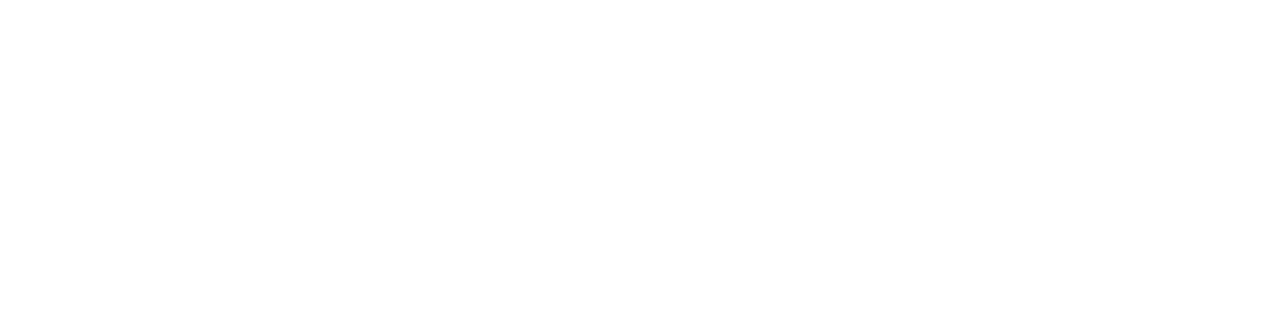
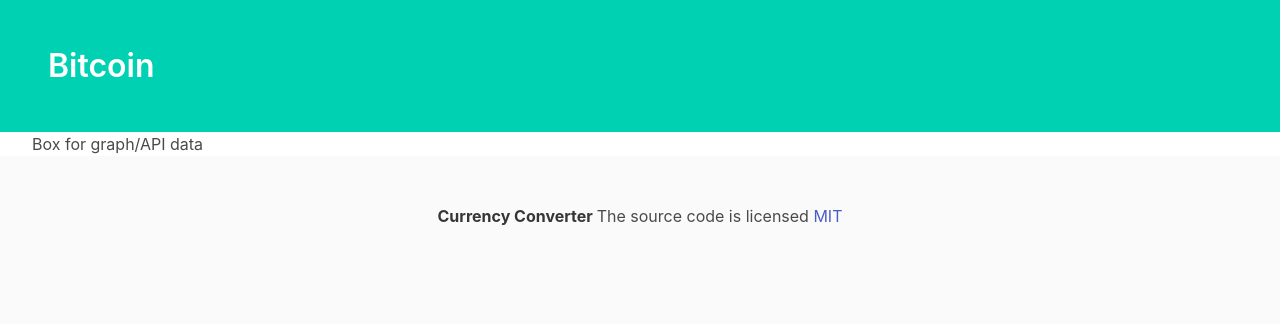
Before and after one commit to BrughK/Project-1, a plain HTML site: page coin.html in a window 1280 px wide. Drawn offline with nearby package versions, Linux system fonts and the light colour scheme; files whose address does not match are found by name.

Commit message:
updates to bitcoin html file

```diff
--- a/coin.html
+++ b/coin.html
@@ -9,9 +9,37 @@
     <title>Bitcoin</title>
 </head>
 
+    <main>
+        <!-- Hero banner across the top for header -->
+        <section class="hero is-primary">
+            <div class="hero-body">
+              <p class="title">
+                Bitcoin
+              </p>
+              <!-- <p class="subtitle">
+                Primary subtitle
+              </p> -->
+            </div>
+          </section>
+
+        <!-- container for graph/API data  -->
+        <section class="container is-fluid">
+            <div>
+                Box for graph/API data
+            </div>
+         </section>
+    </main>
+
+        <!-- footer -->
+        <footer class="footer">
+            <div class="content has-text-centered">
+              <p>
+                <strong>Currency Converter </strong> The source code is licensed
+                <a href="http://opensource.org/licenses/mit-license.php">MIT</a>
+              </p>
+            </div>
+          </footer>
 <body>
-
-
     <script src="https://code.jquery.com/jquery-3.4.1.min.js"></script>
     <script src="https://cdnjs.cloudflare.com/ajax/libs/moment.js/2.24.0/moment.min.js"></script>
     <script src="./assets/script.js"></script>
```
Also changed, not shown: index.html (+0 -1 lines).
